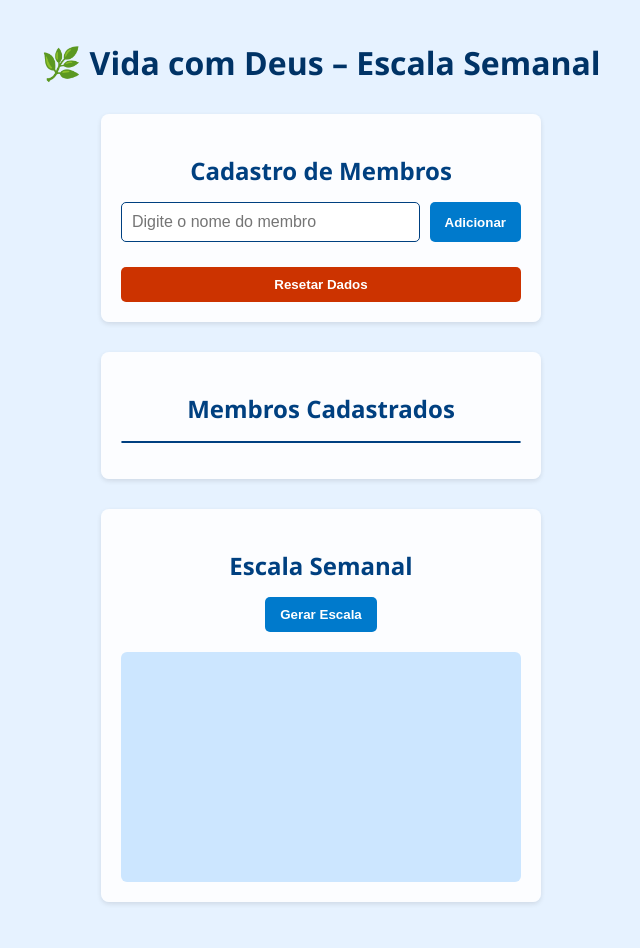
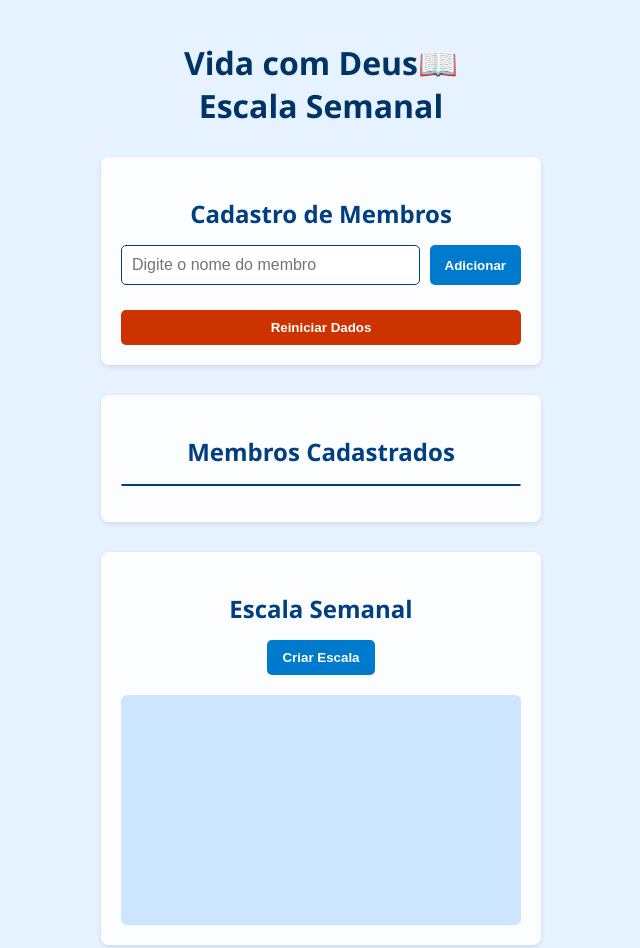
Before and after one commit to Marcelinojorge0/Vida-com-Deus, a plain HTML site: page index.html in a window 1280 px wide. Shown: the whole page, without its empty margins (319-959 px from the left). Drawn offline with Linux system fonts and the light colour scheme.

Commit message:
Atualizar o index.html
fiz algumas atualizei o cod

```diff
--- a/index.html
+++ b/index.html
@@ -3,7 +3,7 @@
 <head>
   <meta charset="UTF-8" />
   <meta name="viewport" content="width=device-width, initial-scale=1" />
-  <title>Vida com Deus – Escala Semanal</title>
+  <title>Vida com Deus</title>
   <link rel="shortcut ico" href="favicon.ico" type="image/x-icon" />
   <link rel="manifest" href="manifest.json" />
   <style>
@@ -18,7 +18,7 @@
 
 header h1 {
   margin-bottom: 30px;
-  font-weight: 700;
+  font-weight: bolder;
 }
 
 h2 {
@@ -131,7 +131,7 @@ li button.remover:hover {
 </head>
 <body>
   <header>
-    <h1>🌿 Vida com Deus – Escala Semanal</h1>
+    <h1> Vida com Deus📖 <br/> Escala Semanal</h1>
   </header>
 
   <section class="cadastro">
@@ -140,7 +140,7 @@ li button.remover:hover {
       <input type="text" id="nome" placeholder="Digite o nome do membro" required />
       <button type="submit">Adicionar</button>
     </form>
-    <button id="resetar">Resetar Dados</button>
+    <button id="resetar">Reiniciar Dados</button>
   </section>
 
   <section class="lista-membros">
@@ -150,7 +150,7 @@ li button.remover:hover {
 
   <section class="escala">
     <h2>Escala Semanal</h2>
-    <button id="gerar-escala">Gerar Escala</button>
+    <button id="gerar-escala">Criar Escala</button>
     <div id="resultado-escala"></div>
   </section>
 
```
